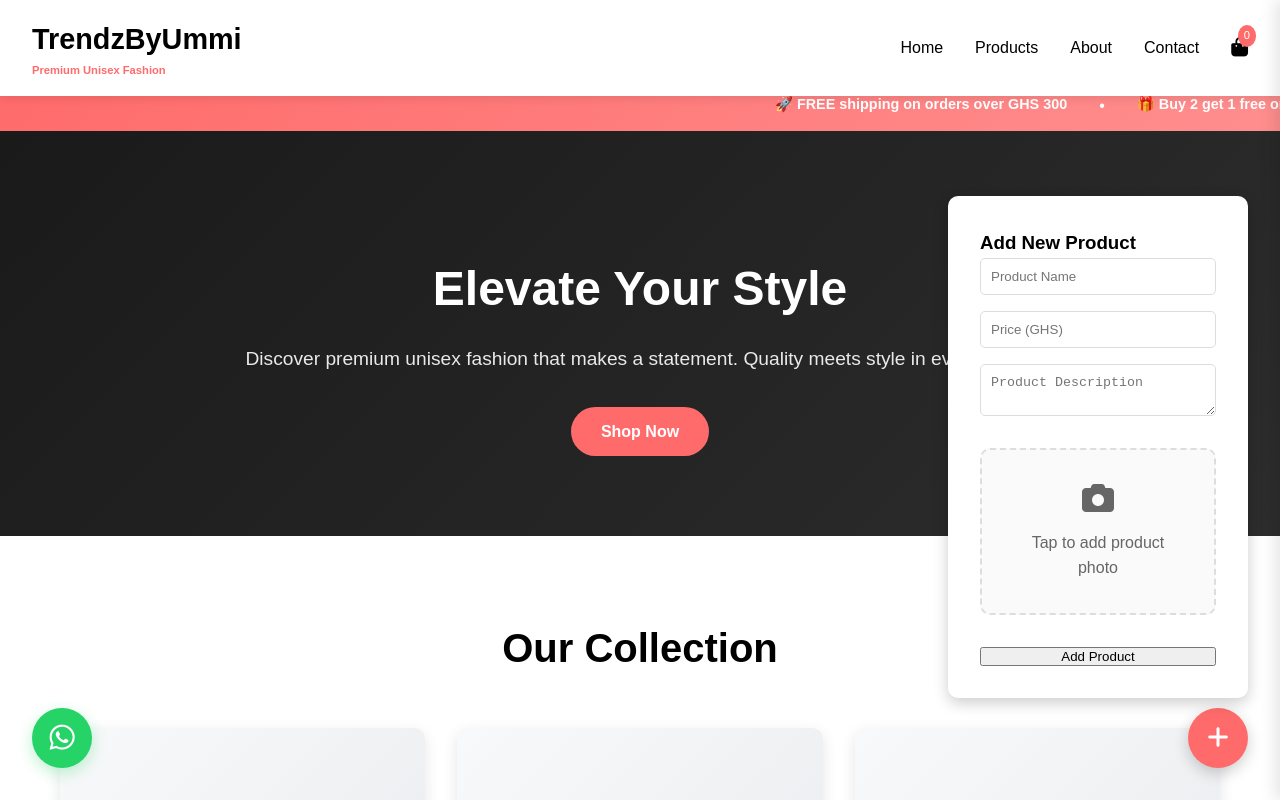
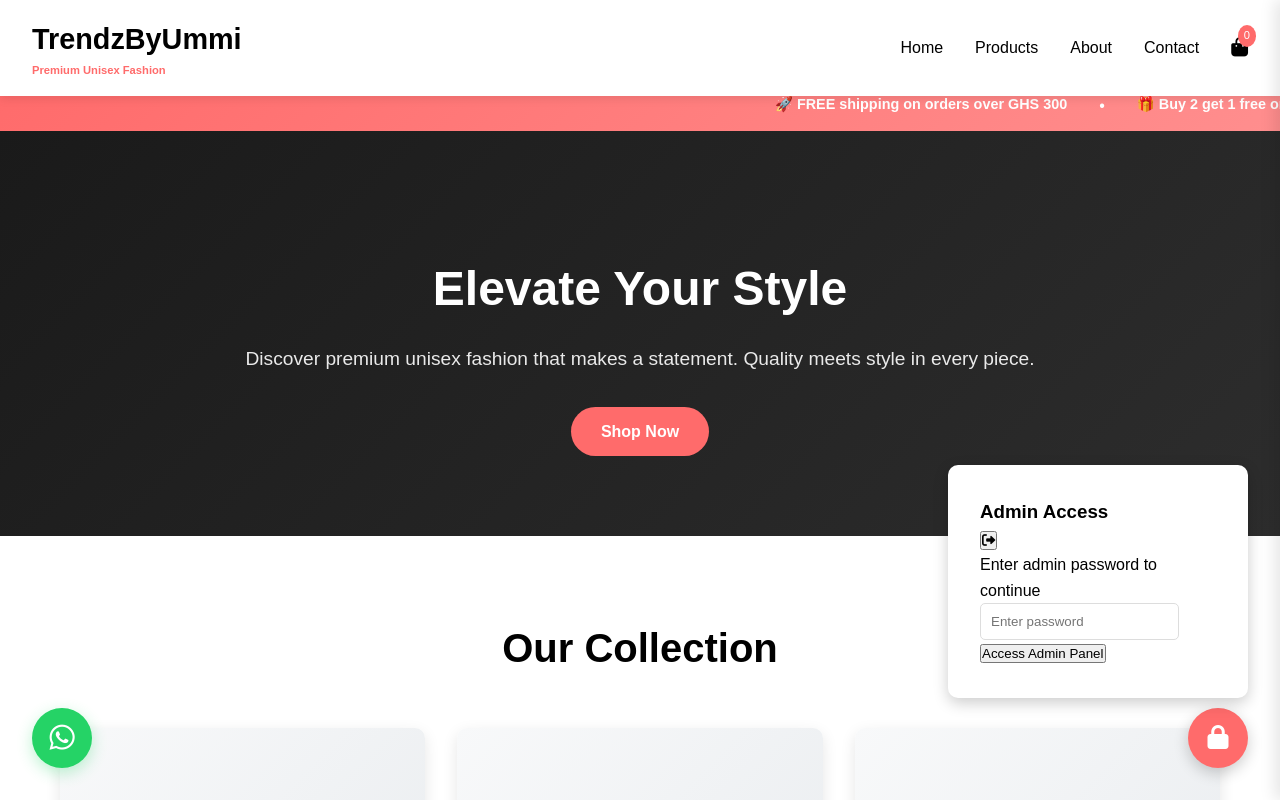
Before and after one commit to codecraftstud-web/trendzbyummi-store, a plain HTML site: page index.html in a window 1280 px wide. Both pictures are taken after a click on the button 1218 px from the left and 738 px from the top of the page. Shown: the top 800 px of the page. Drawn offline with Linux system fonts and the light colour scheme.

Commit message:
Update index.html
Fix admin panel

```diff
--- a/index.html
+++ b/index.html
@@ -177,13 +177,25 @@
         </div>
     </div>
 
-    <!-- Simple Admin Panel -->
+    <!-- Password Protected Admin Panel -->
     <div class="admin-panel">
         <button class="admin-toggle" id="adminToggle">
-            <i class="fas fa-plus"></i>
+            <i class="fas fa-lock"></i>
         </button>
         <div class="admin-content" id="adminContent">
-            <h3>Add New Product</h3>
+            <div class="admin-header">
+                <h3>Admin Access</h3>
+                <button class="logout-btn" onclick="logoutAdmin()">
+                    <i class="fas fa-sign-out-alt"></i>
+                </button>
+            </div>
+            <div id="loginSection">
+                <p>Enter admin password to continue</p>
+                <input type="password" id="adminPassword" placeholder="Enter password">
+                <button onclick="loginAdmin()">Access Admin Panel</button>
+            </div>
+            <div id="adminSection" style="display: none;">
+                <h4>Add New Product</h4>
                 <form id="addProductForm">
                     <input type="text" id="productName" placeholder="Product Name" required>
                     <input type="number" id="productPrice" placeholder="Price (GHS)" step="0.01" required>
@@ -200,6 +212,7 @@
                 </form>
             </div>
         </div>
+    </div>
 
     <!-- Floating WhatsApp Button -->
     <a href="https://wa.me/233591562900?text=Hi%20TrendzByUmmi!%20I%20saw%20your%20website%20and%20I'm%20interested%20in%20your%20products%20🛍️" class="floating-whatsapp" target="_blank">
```
Lines whose indentation alone changed are shown as unchanged.
